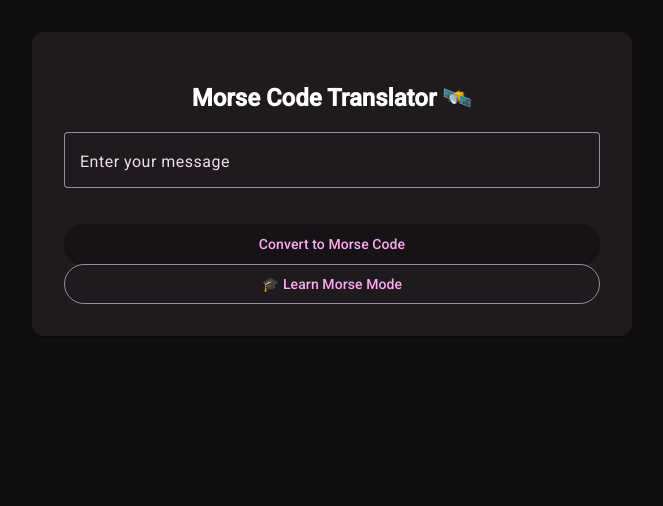
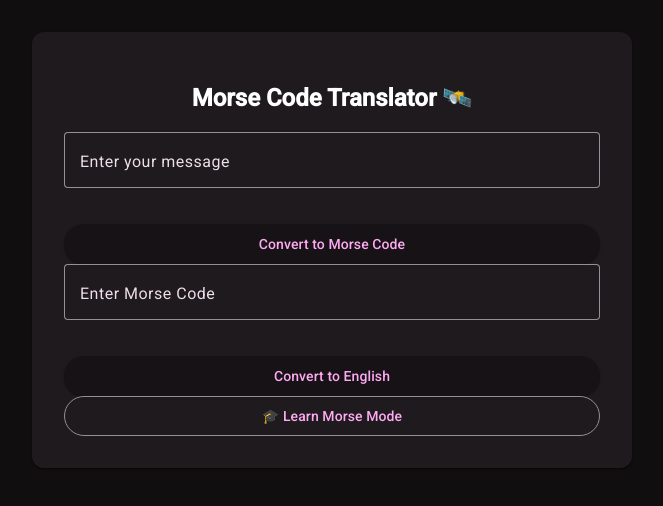
Before and after one commit to neoThobela/morse-code-generator, an Angular app: page / in a window 1280 px wide. Shown: the top 506 px of the page, without its empty margins (308-971 px from the left). Built offline with nearby package versions, Linux system fonts and the light colour scheme.

Commit message:
add english translator

```diff
--- a/angular.json
+++ b/angular.json
@@ -110,5 +110,8 @@
         }
       }
     }
+  },
+  "cli": {
+    "analytics": false
   }
 }
--- a/src/app/components/translator/translator.component.html
+++ b/src/app/components/translator/translator.component.html
@@ -13,6 +13,21 @@
   <div *ngIf="translatedText">
     <h3>🔐 Morse Code Output:</h3>
     <p> {{translatedText}}</p>
+  </div>
+
+  <!-- Morse to English Section -->
+  <mat-form-field appearance="outline" class="full-width">
+    <mat-label>Enter Morse Code </mat-label>
+    <input matInput [(ngModel)]="morseInput" placeholder="Morse code here...">
+  </mat-form-field>
+
+  <button mat-raised-button color="accent" (click)="convertToEnglish()">
+    Convert to English
+  </button>
+
+  <div *ngIf="englishOutput">
+    <h3>📝 English Output:</h3>
+    <p>{{ englishOutput }}</p>
   </div>
 
   <mat-card *ngIf="learningMode">
@@ -38,10 +53,8 @@
     </div>
   </mat-card>
 
-<!-- Add Learn Mode Button -->
+  <!-- Learn Mode Button -->
   <button mat-stroked-button color="accent" (click)="startLearningMode()">
     🎓 Learn Morse Mode
   </button>
-
-
 </mat-card>
--- a/src/app/components/translator/translator.component.ts
+++ b/src/app/components/translator/translator.component.ts
@@ -8,8 +8,12 @@ import { Component } from '@angular/core';
 })
 export class TranslatorComponent {
 
+
   inputText: string = '';
   translatedText: string = '';
+
+  morseInput: string = '';
+  englishOutput: string = '';
 
   morseCodeMap: { [key: string]: string } = {
     A: '.-', B: '-...', C: '-.-.', D: '-..', E: '.', F: '..-.', G: '--.',
@@ -22,6 +26,15 @@ export class TranslatorComponent {
     '-': '-....-', '_': '..--.-'
   };
 
+  morseToEnglishMap: { [key: string]: string } = {};
+
+  constructor() {
+    // Build reverse map
+    for (let key in this.morseCodeMap) {
+      this.morseToEnglishMap[this.morseCodeMap[key]] = key;
+    }
+  }
+
   convertToMorseCode() {
     this.translatedText = this.inputText
       .toUpperCase()
@@ -30,6 +43,15 @@ export class TranslatorComponent {
       .join(' ');
   }
 
+  convertToEnglish() {
+    this.englishOutput = this.morseInput
+      .trim()
+      .split(' ')
+      .map(code => code === '/' ? ' ' : this.morseToEnglishMap[code] || '')
+      .join('');
+  }
+
+  // Learn Mode Logic
   learningMode = false;
   currentChar: string = '';
   userGuess: string = '';
@@ -56,5 +78,4 @@ checkUserGuess() {
     }
   }
 
-
 }
```
Lines whose indentation alone changed are shown as unchanged.
